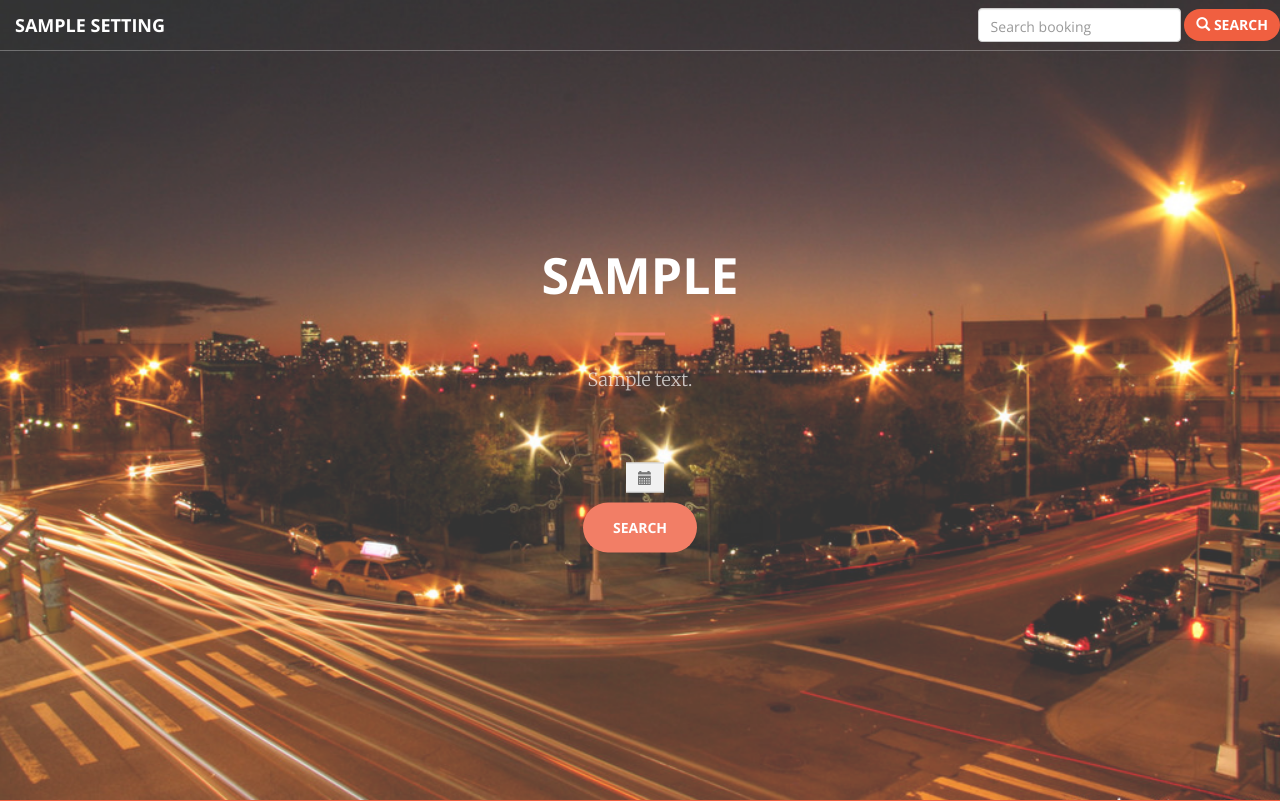
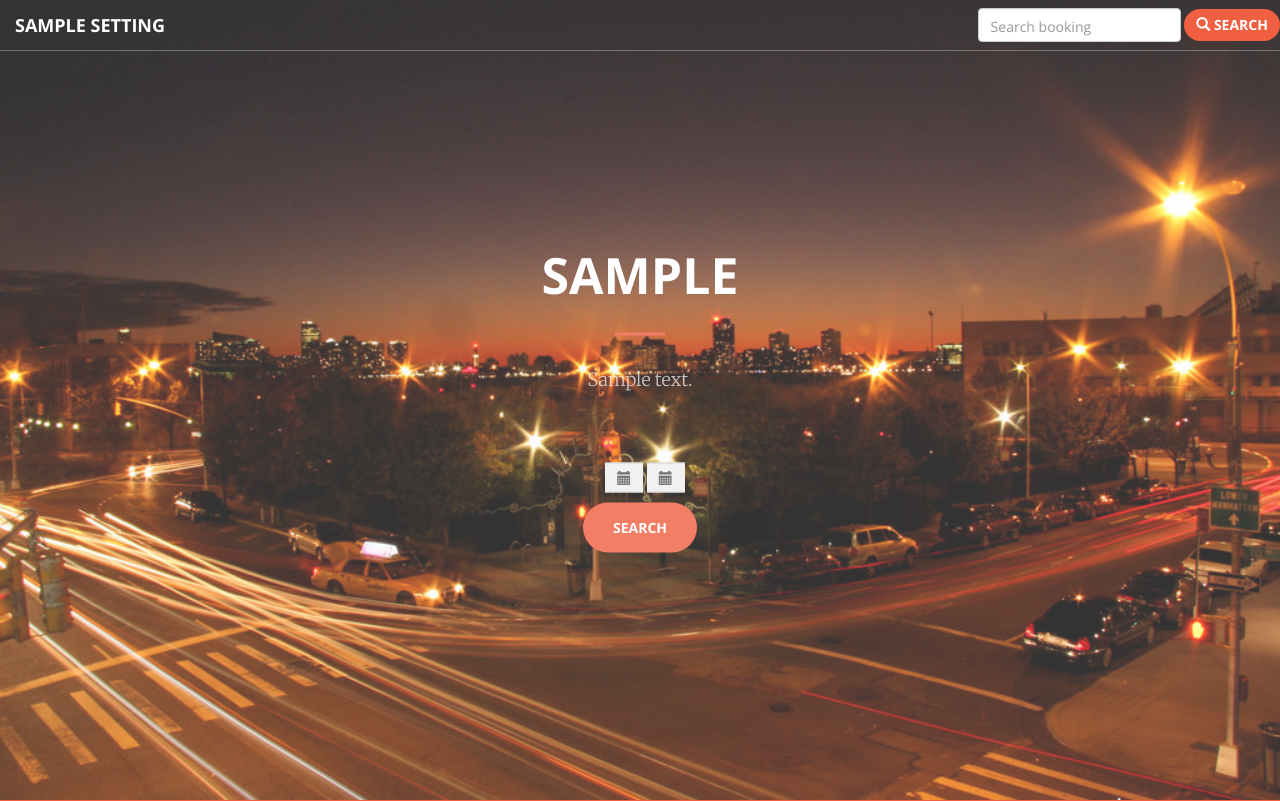
Before and after one commit to jypsi/cabs, a Django app: template opencabs/templates/opencabs/index.html in a window 1280 px wide. Shown: the top 801 px of the page. Run offline with Django 3.2, Linux system fonts and the light colour scheme; the template is opened without the code that fills it: most values are stand-ins (such as "Sample title", 1, 10 or a date in 2020); some libraries are stand-ins or nearby versions.

Commit message:
date time picker issue 3 fix

```diff
--- a/opencabs/templates/opencabs/index.html
+++ b/opencabs/templates/opencabs/index.html
@@ -71,7 +71,30 @@
                     <span class="glyphicon glyphicon-calendar"></span>
                 </span>
             </div>
+
         </div>
+
+
+
+<! lets paste div code from traveldate time picker >
+
+<div class="form-group">
+            <div class="inline-label">
+                <label for="{{ wizard.form.travel_datetime.id_for_label }}">{{ wizard.form.travel_datetime.label }}</label>
+            </div>
+
+           <div class="input-group date" id="traveldatetime-picker1">
+                {{ wizard.form.travel_datetime }}
+                <span class="input-group-addon">
+                    <span class="glyphicon glyphicon-calendar"></span>
+                </span>
+            </div>
+</div>
+<! pasted code ends here>
+
+
+
+
 
         <div style="text-align: center; padding-top: 10px;">
             <input type="submit" value="Search" class="btn btn-primary btn-xl"></input>
@@ -154,8 +177,18 @@
 <script type="text/javascript">
 $(function(){
     $('#traveldatetime-picker').datetimepicker({
-        format: 'YYYY-MM-DD HH:mm'
+        format: 'LL'
     });
 });
+
+
+$(function(){
+    $('#traveldatetime-picker1').datetimepicker({
+        format: 'LT'
+    });
+});
+
+
+
 </script>
 {% endblock %}
```
